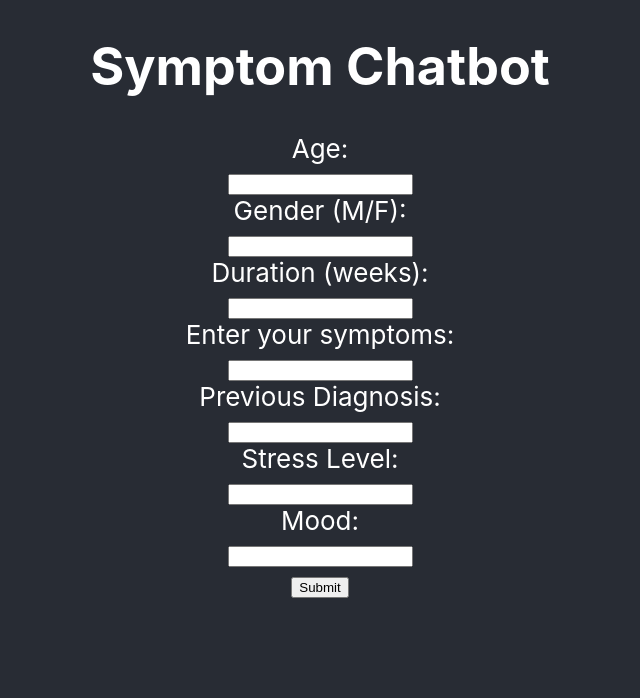
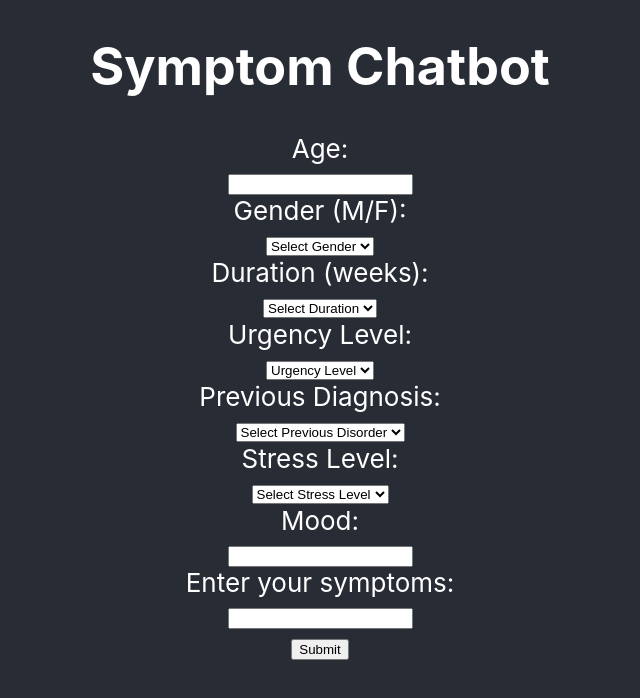
Before and after one commit to Ghostlun/Mental-Health-AI-Driven-System-Project, a React (Create React App) app in the folder symptoms/: page / in a window 1280 px wide. Shown: the top 698 px of the page, without its empty margins (320-960 px from the left). Built offline with nearby package versions, Linux system fonts and the light colour scheme.

Commit message:
added dropdown and group diagnosis logic

```diff
--- a/symptoms/src/App.js
+++ b/symptoms/src/App.js
@@ -1,9 +1,57 @@
+import React, { useState } from 'react';
 import './App.css';
 
 
 
 function App() {
 
+  const [isSubmitted, setIsSubmitted] = useState(false); // Track form submission
+  const [diagnosisGroup, setDiagnosisGroup] = useState(''); // Store diagnosis group
+
+  // added logic
+  const groupDiagnosis = (diagnosis) => {
+    if (['Panic Disorder', 'Anxiety'].includes(diagnosis)) {
+      return 'Anxiety Disorders';
+    } else if (['Depression', 'Burnout'].includes(diagnosis)) {
+      return 'Mood Disorders';
+    } else if (diagnosis === 'Stress') {
+      return 'Stress-Related Disorders';
+    }
+    return 'Unknown';
+  };
+
+  const handleSubmit = (e) => {
+    e.preventDefault();
+
+    const previousDiagnosis = document.getElementById('previousDiagnosis').value;
+
+    const group = groupDiagnosis(previousDiagnosis);
+
+    setDiagnosisGroup(group);
+    setIsSubmitted(true);
+  };
+
+  const handleGoBack = () => {
+    setIsSubmitted(false);
+  };
+
+  // output
+  if (isSubmitted) {
+    return (
+        <div className="App">
+          <header className="App-header">
+            <h1>Diagnosis Output</h1>
+          </header>
+          <main className="main-body">
+            <h2>Diagnosis Group</h2>
+            <p>{diagnosisGroup}</p>
+            <button onClick={handleGoBack}>Go Back</button>
+          </main>
+        </div>
+    );
+  }
+
+  // maion form
   return (
 
       <div className="App">
@@ -11,7 +59,7 @@ function App() {
           <h1>Symptom Chatbot</h1>
         </header>
         <main className="main-body">
-          <form>
+          <form onSubmit={handleSubmit}>
             <div className="form-group">
               <label htmlFor="age">
                 Age:
@@ -23,14 +71,80 @@ function App() {
               <label htmlFor="gender">
                 Gender (M/F):
                 <br/>
-                <input name="gender" id="gender"/>
+                <select name="gender" id="gender" className="form-control">
+                  <option value="">Select Gender</option>
+                  <option value="Male">Male</option>
+                  <option value="Female">Female</option>
+                  <option value="Non-binary">Non-binary</option>
+                  <option value="Other">Other</option>
+                </select>
               </label>
             </div>
             <div className="form-group">
               <label htmlFor="duration">
                 Duration (weeks):
                 <br/>
-                <input type="number" name="duration" id="duration"/>
+                {/*<input type="number" name="duration" id="duration"/>*/}
+                <select name="duration" id="duration" className="form-control">
+                  <option value="">Select Duration</option>
+                  {[...Array(115).keys()].map((num) => (
+                      <option key={num + 1} value={num + 1}>
+                        {num + 1}
+                      </option>
+                  ))}
+                </select>
+              </label>
+              <div className="form-group">
+                <label htmlFor="urgencyLedvel">
+                  Urgency Level:
+                  <br/>
+                  {/*<input name="urgencyLedvel" id="urgencyLedvel"/>*/}
+                  <select name="urgencyLedvel" id="urgencyLedvel" className="form-control">
+                    <option value="">Urgency Level</option>
+                    <option value="low">Low</option>
+                    <option value="moderrate">Moderate</option>
+                    <option value="high">High</option>
+                    <option value="critical">Critical</option>
+                  </select>
+                </label>
+              </div>
+            </div>
+            <div className="form-group">
+              <label htmlFor="previousDiagnosis">
+                Previous Diagnosis:
+                <br/>
+                {/*<input name="previousDiagnosis" id="previousDiagnosis"/>*/}
+                <select name="previousDiagnosis" id="previousDiagnosis" className="form-control">
+                  <option value="">Select Previous Disorder</option>
+                  <option value="OCD">OCD</option>
+                  <option value="PTSD">PTSD</option>
+                  <option value="Bipolar Disorder">Bipolar Disorder</option>
+                  <option value="Anxiety">Anxiety</option>
+                  <option value="Depression">Depression</option>
+                  <option value="NaN">NaN</option>
+                </select>
+              </label>
+            </div>
+            <div className="form-group">
+              <label htmlFor="stressLevel">
+                Stress Level:
+                <br/>
+                {/*<input type="number" name="stressLevel" id="stressLevel"/>*/}
+                <select name="stressLevel" id="stressLevel" className="form-control">
+                  <option value="">Select Stress Level</option>
+                  {[...Array(10).keys()].map((num) => (
+                      <option key={num + 1} value={num + 1}>
+                        {num + 1}
+                      </option>
+                  ))}
+                </select>
+              </label>
+            </div>
+            <div className="form-group">
+              <label htmlFor="mood">
+                Mood:
+                <br/>
+                <input name="moom" id="mood"/>
               </label>
             </div>
             <div className="form-group">
@@ -38,27 +152,6 @@ function App() {
                 Enter your symptoms:
                 <br/>
                 <input name="symptom" id="symptomInput"/>
-              </label>
-            </div>
-            <div className="form-group">
-              <label htmlFor="previousDiagnosis">
-                Previous Diagnosis:
-                <br/>
-                <input name="previousDiagnosis" id="previousDiagnosis"/>
-              </label>
-            </div>
-            <div className="form-group">
-              <label htmlFor="stressLevel">
-                Stress Level:
-                <br/>
-                <input type="number" name="stressLevel" id="stressLevel"/>
-              </label>
-            </div>
-            <div className="form-group">
-              <label htmlFor="mood">
-                Mood:
-                <br/>
-                <input name="moom" id="mood"/>
               </label>
             </div>
             <div className="form-group">
```
